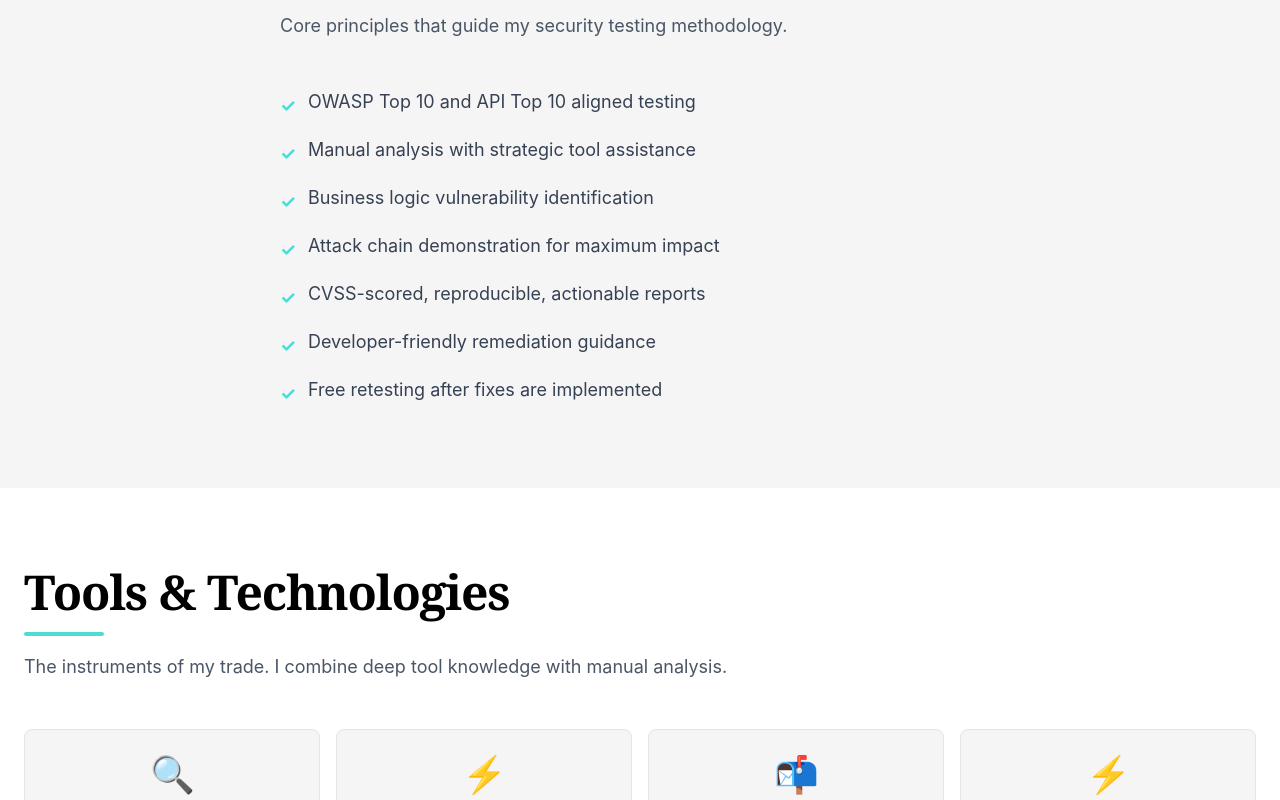
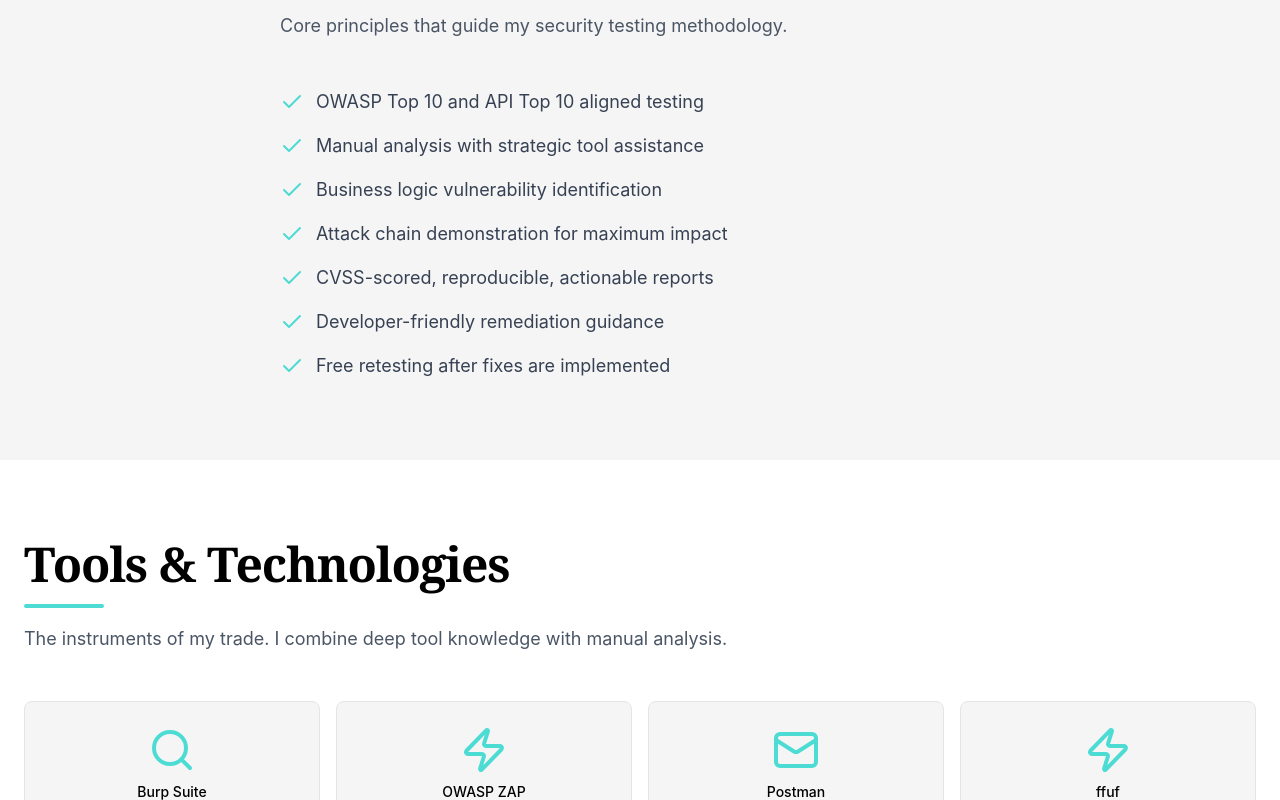
Before and after one commit to muhammadhussain1911/ayesha-attaria-portfolio, a Next.js app: page /about in a window 1280 px wide. Shown: the part 1340-2140 px from the top of the page. Built offline with nearby package versions, Linux system fonts and the light colour scheme; no server answers.

Commit message:
Refactor About, Certifications, and Skills pages to replace emoji icons with Lucide icon components for improved consistency and maintainability. Introduce IconRenderer component for dynamic icon rendering.

```diff
--- a/app/about/page.tsx
+++ b/app/about/page.tsx
@@ -2,18 +2,19 @@ import type { Metadata } from "next";
 import Link from "next/link";
 import { SectionHeading } from "@/components/shared/SectionHeading";
 import { ToolsGrid } from "@/components/shared/ToolsGrid";
+import { IconRenderer } from "@/components/shared/IconRenderer";
 
 export default function AboutPage() {
   const tools = [
-    { name: "Burp Suite", icon: "🔍" },
-    { name: "OWASP ZAP", icon: "⚡" },
-    { name: "Postman", icon: "📬" },
-    { name: "ffuf", icon: "⚡" },
-    { name: "Nuclei", icon: "🎯" },
-    { name: "SQLMap", icon: "💉" },
-    { name: "Nmap", icon: "🗺️" },
-    { name: "Subfinder", icon: "🔎" },
-    { name: "Metasploit", icon: "💥" },
+    { name: "Burp Suite", icon: "Search" },
+    { name: "OWASP ZAP", icon: "Zap" },
+    { name: "Postman", icon: "Mail" },
+    { name: "ffuf", icon: "Zap" },
+    { name: "Nuclei", icon: "Target" },
+    { name: "SQLMap", icon: "Database" },
+    { name: "Nmap", icon: "Map" },
+    { name: "Subfinder", icon: "Search" },
+    { name: "Metasploit", icon: "Flame" },
   ];
 
   return (
@@ -111,7 +112,7 @@ export default function AboutPage() {
                 key={idx}
                 className="flex items-start gap-3 text-gray-700 text-lg"
               >
-                <span className="text-[#4ddcd3] font-bold mt-1">✓</span>
+                <IconRenderer name="Check" className="w-6 h-6 text-[#4ddcd3] flex-shrink-0 mt-0.5" />
                 <span>{item}</span>
               </li>
             ))}
--- a/app/certifications/page.tsx
+++ b/app/certifications/page.tsx
@@ -1,6 +1,7 @@
 import type { Metadata } from "next";
 import { SectionHeading } from "@/components/shared/SectionHeading";
 import { CertCard } from "@/components/shared/CertCard";
+import { IconRenderer } from "@/components/shared/IconRenderer";
 import { supabaseAdmin } from "@/lib/supabase";
 import { Certification } from "@/lib/supabase";
 
@@ -31,27 +32,30 @@ async function getCertifications(): Promise<Certification[]> {
 }
 
 const getCertIcon = (title: string) => {
-  if (title.toLowerCase().includes("bug bounty")) return "🏆";
-  if (title.toLowerCase().includes("red team")) return "⚔️";
-  if (title.toLowerCase().includes("educator") || title.toLowerCase().includes("education")) return "🎓";
-  return "🛡️";
+  if (title.toLowerCase().includes("bug bounty")) return "Trophy";
+  if (title.toLowerCase().includes("red team")) return "Swords";
+  if (title.toLowerCase().includes("educator") || title.toLowerCase().includes("education")) return "GraduationCap";
+  return "Shield";
 };
 
 const ctfRankings = [
   {
-    rank: "🥇 #5",
+    rank: "#5",
+    icon: "Trophy",
     event: "Bugcrowd x Black Hat USA International CTF 2025",
     description:
       "Ranked among the top 5 teams globally in web security challenges.",
   },
   {
-    rank: "🏅 #18",
+    rank: "#18",
+    icon: "Trophy",
     event: "Iran Tech Olympics International CTF 2025",
     description:
       "Top-ranked performer in international cybersecurity competition.",
   },
   {
-    rank: "🏆 Top Ranked",
+    rank: "Top Ranked",
+    icon: "Trophy",
     event: "Multiple Public & Private Bug Bounty Programs",
     description:
       "Consistent top performer on Bugcrowd, YesWeHack, Intigriti, and Standoff365.",
@@ -59,13 +63,13 @@ const ctfRankings = [
 ];
 
 const programs = [
-  { name: "Bugcrowd", icon: "🏆" },
-  { name: "YesWeHack", icon: "🎯" },
-  { name: "Intigriti", icon: "🛡️" },
-  { name: "Standoff365", icon: "⚔️" },
-  { name: "Google", icon: "🔍" },
-  { name: "TikTok", icon: "📱" },
-  { name: "Pinterest", icon: "📌" },
+  { name: "Bugcrowd", icon: "Trophy" },
+  { name: "YesWeHack", icon: "Target" },
+  { name: "Intigriti", icon: "Shield" },
+  { name: "Standoff365", icon: "Swords" },
+  { name: "Google", icon: "Search" },
+  { name: "TikTok", icon: "Smartphone" },
+  { name: "Pinterest", icon: "Pin" },
 ];
 
 export default async function CertificationsPage() {
@@ -113,7 +117,7 @@ export default async function CertificationsPage() {
                       </div>
                     ) : (
                       <div className="flex-shrink-0 text-4xl">
-                        {getCertIcon(cert.title)}
+                        <IconRenderer name={getCertIcon(cert.title)} className="w-12 h-12 text-[#4ddcd3]" />
                       </div>
                     )}
                     <div className="flex-1">
@@ -232,7 +236,7 @@ export default async function CertificationsPage() {
                 key={idx}
                 className="flex items-start gap-4 p-4 rounded-lg bg-white border border-[#e5e5e5]"
               >
-                <span className="text-[#4ddcd3] font-bold text-2xl">★</span>
+                <IconRenderer name="Star" className="w-6 h-6 text-[#4ddcd3] flex-shrink-0 mt-0.5" />
                 <span className="text-gray-700 font-medium">{achievement}</span>
               </div>
             ))}
@@ -264,7 +268,7 @@ export default async function CertificationsPage() {
               "Experimenting with emerging attack vectors and techniques",
             ].map((item, idx) => (
               <li key={idx} className="flex items-start gap-3">
-                <span className="text-[#4ddcd3] font-bold mt-1">✓</span>
+                <IconRenderer name="Check" className="w-6 h-6 text-[#4ddcd3] flex-shrink-0 mt-0.5" />
                 <span className="text-gray-700">{item}</span>
               </li>
             ))}
--- a/app/skills/page.tsx
+++ b/app/skills/page.tsx
@@ -94,27 +94,27 @@ const frameworks = [
 ];
 
 const tools = [
-  { name: "Burp Suite Pro", icon: "🔍" },
-  { name: "OWASP ZAP", icon: "⚡" },
-  { name: "Postman", icon: "📬" },
-  { name: "Nuclei", icon: "💣" },
-  { name: "Subfinder", icon: "🎯" },
-  { name: "SQLMap", icon: "💉" },
-  { name: "XSStrike", icon: "✂️" },
-  { name: "Nikto", icon: "🔪" },
-  { name: "Nmap", icon: "🗺️" },
-  { name: "Wireshark", icon: "🌊" },
-  { name: "Hashcat", icon: "🔐" },
-  { name: "Metasploit", icon: "💥" },
+  { name: "Burp Suite Pro", icon: "Search" },
+  { name: "OWASP ZAP", icon: "Zap" },
+  { name: "Postman", icon: "Mail" },
+  { name: "Nuclei", icon: "AlertTriangle" },
+  { name: "Subfinder", icon: "Target" },
+  { name: "SQLMap", icon: "Database" },
+  { name: "XSStrike", icon: "Scissors" },
+  { name: "Nikto", icon: "Swords" },
+  { name: "Nmap", icon: "Map" },
+  { name: "Wireshark", icon: "Waves" },
+  { name: "Hashcat", icon: "Lock" },
+  { name: "Metasploit", icon: "Flame" },
 ];
 
 const platforms = [
-  { name: "Bugcrowd", icon: "🏆" },
-  { name: "YesWeHack", icon: "🎯" },
-  { name: "Intigriti", icon: "🛡️" },
-  { name: "Standoff365", icon: "⚔️" },
-  { name: "HackerOne", icon: "🔴" },
-  { name: "Hack The Box", icon: "📦" },
+  { name: "Bugcrowd", icon: "Trophy" },
+  { name: "YesWeHack", icon: "Target" },
+  { name: "Intigriti", icon: "Shield" },
+  { name: "Standoff365", icon: "Swords" },
+  { name: "HackerOne", icon: "AlertCircle" },
+  { name: "Hack The Box", icon: "Package" },
 ];
 
 export default async function SkillsPage() {
--- /dev/null
+++ b/components/shared/IconRenderer.tsx
@@ -0,0 +1,44 @@
+"use client";
+
+import * as LucideIcons from "lucide-react";
+import type { LucideIcon } from "lucide-react";
+
+interface IconRendererProps {
+  name: string;
+  className?: string;
+}
+
+// Map of icon names to lucide-react icon components
+const iconMap: Record<string, LucideIcon> = {
+  Search: LucideIcons.Search,
+  Zap: LucideIcons.Zap,
+  Mail: LucideIcons.Mail,
+  Target: LucideIcons.Target,
+  Database: LucideIcons.Database,
+  Map: LucideIcons.Map,
+  Flame: LucideIcons.Flame,
+  AlertTriangle: LucideIcons.AlertTriangle,
+  Scissors: LucideIcons.Scissors,
+  Swords: LucideIcons.Swords,
+  Waves: LucideIcons.Waves,
+  Lock: LucideIcons.Lock,
+  Trophy: LucideIcons.Trophy,
+  Shield: LucideIcons.Shield,
+  AlertCircle: LucideIcons.AlertCircle,
+  Package: LucideIcons.Package,
+  GraduationCap: LucideIcons.GraduationCap,
+  Smartphone: LucideIcons.Smartphone,
+  Pin: LucideIcons.Pin,
+  Star: LucideIcons.Star,
+  Check: LucideIcons.Check,
+};
+
+export function IconRenderer({ name, className = "w-6 h-6" }: IconRendererProps) {
+  const Icon = iconMap[name];
+
+  if (!Icon) {
+    return null;
+  }
+
+  return <Icon className={className} />;
+}
--- a/components/shared/ToolsGrid.tsx
+++ b/components/shared/ToolsGrid.tsx
@@ -1,6 +1,7 @@
 "use client";
 
 import type { LucideIcon } from "lucide-react";
+import * as LucideIcons from "lucide-react";
 
 interface Tool {
   name: string;
@@ -12,14 +13,48 @@ interface ToolsGridProps {
   className?: string;
 }
 
+// Map of icon names to lucide-react icon components
+const iconMap: Record<string, LucideIcon> = {
+  Search: LucideIcons.Search,
+  Zap: LucideIcons.Zap,
+  Mail: LucideIcons.Mail,
+  Target: LucideIcons.Target,
+  Database: LucideIcons.Database,
+  Map: LucideIcons.Map,
+  Flame: LucideIcons.Flame,
+  AlertTriangle: LucideIcons.AlertTriangle,
+  Scissors: LucideIcons.Scissors,
+  Swords: LucideIcons.Swords,
+  Waves: LucideIcons.Waves,
+  Lock: LucideIcons.Lock,
+  Trophy: LucideIcons.Trophy,
+  Shield: LucideIcons.Shield,
+  AlertCircle: LucideIcons.AlertCircle,
+  Package: LucideIcons.Package,
+  GraduationCap: LucideIcons.GraduationCap,
+  Smartphone: LucideIcons.Smartphone,
+  Pin: LucideIcons.Pin,
+  Star: LucideIcons.Star,
+  Check: LucideIcons.Check,
+};
+
 export function ToolsGrid({ tools, className = "" }: ToolsGridProps) {
   return (
     <div
       className={`grid grid-cols-2 md:grid-cols-3 lg:grid-cols-4 gap-4 ${className}`}
     >
       {tools.map((tool) => {
-        const isEmoji = typeof tool.icon === "string";
-        const Icon = !isEmoji ? tool.icon : null;
+        const isComponent = typeof tool.icon !== "string";
+        const isIconName = typeof tool.icon === "string" && iconMap[tool.icon];
+        const isEmoji = typeof tool.icon === "string" && !isIconName;
+
+        let IconComponent: LucideIcon | null = null;
+
+        if (isComponent) {
+          IconComponent = tool.icon as LucideIcon;
+        } else if (isIconName) {
+          IconComponent = iconMap[tool.icon as string];
+        }
 
         return (
           <div
@@ -28,9 +63,9 @@ export function ToolsGrid({ tools, className = "" }: ToolsGridProps) {
           >
             {isEmoji ? (
               <span className="text-4xl mb-2">{tool.icon}</span>
-            ) : (
-              <Icon className="w-12 h-12 text-teal-600 mb-2" />
-            )}
+            ) : IconComponent ? (
+              <IconComponent className="w-12 h-12 text-[#4ddcd3] mb-2" />
+            ) : null}
             <p className="text-center font-medium text-sm text-black">
               {tool.name}
             </p>
```
